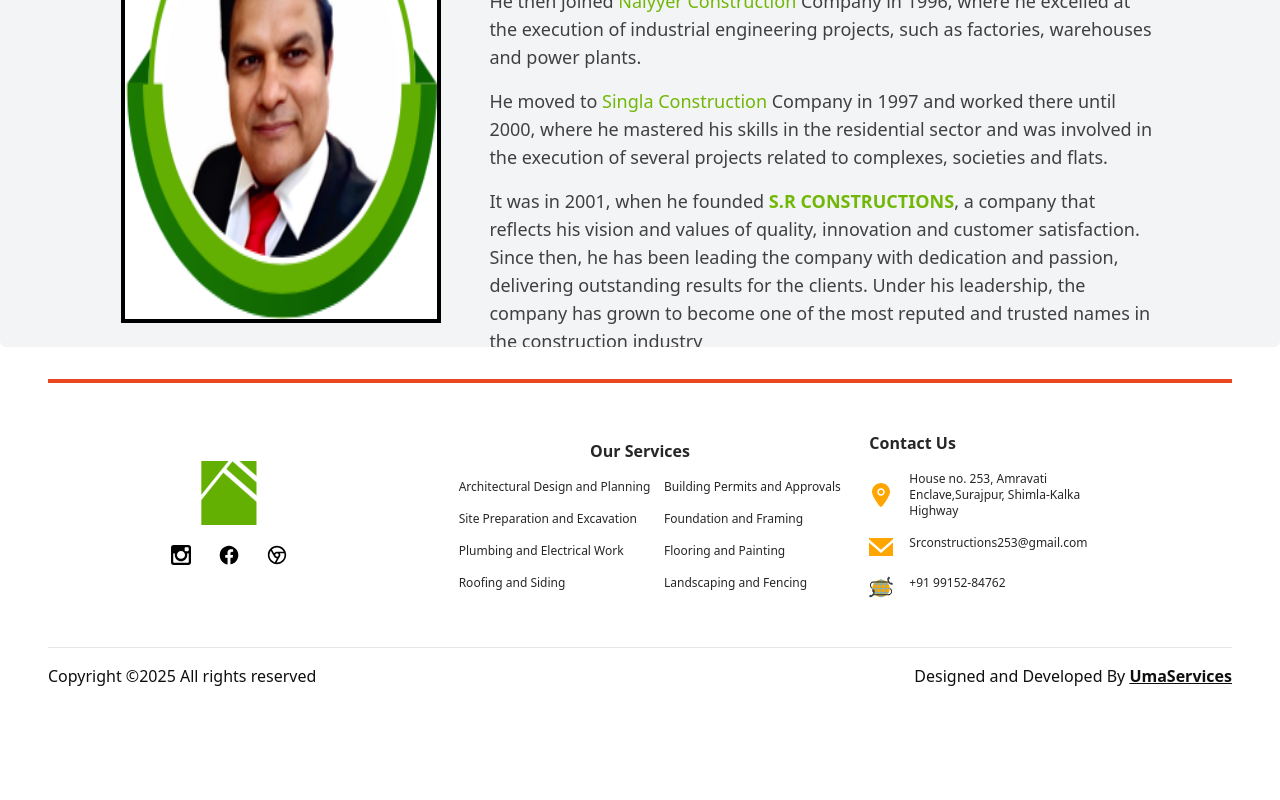
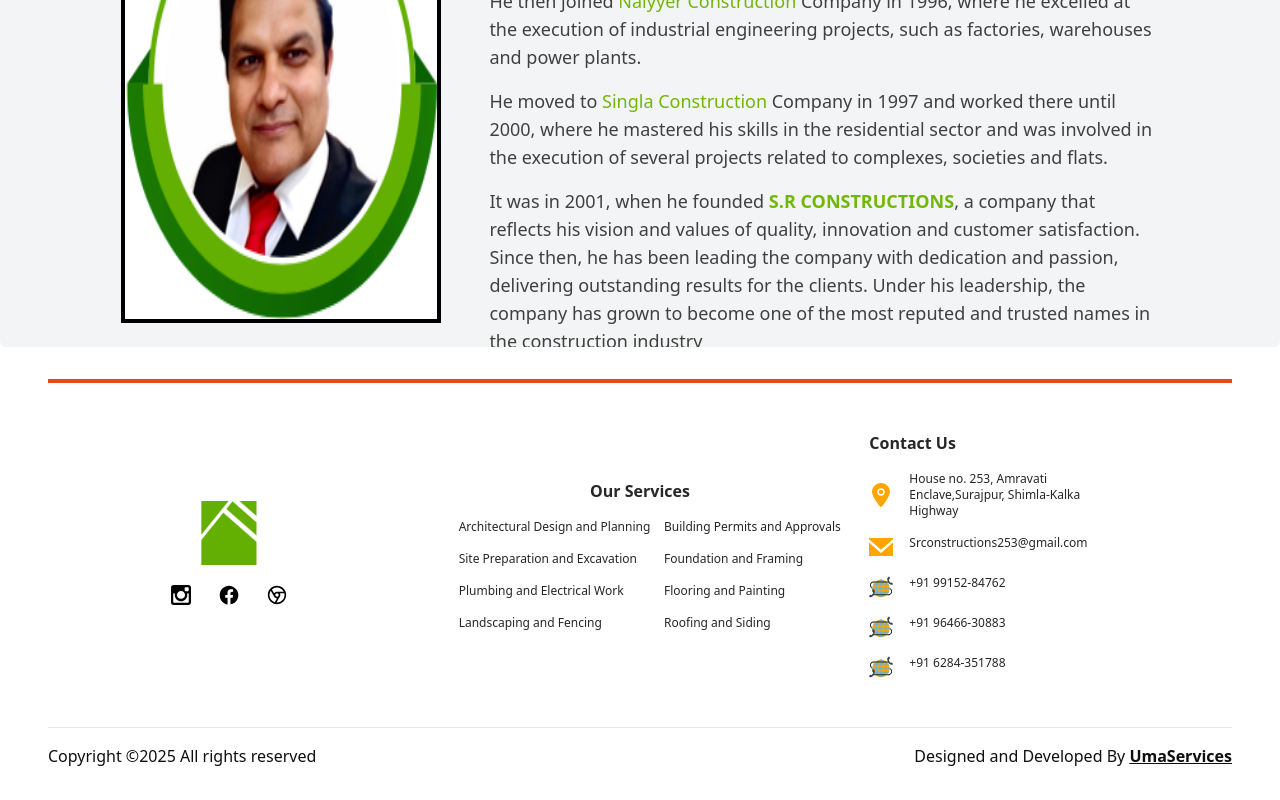
Before and after one commit to Harshit-Saxena/SRConstructions, a React (Vite) app: page /proprietor in a window 1280 px wide. Shown: the part 745-1545 px from the top of the page. Before the commit the page ends 1465 px from the top, so only its background shows below. Built offline with nearby package versions, Linux system fonts and the light colour scheme; a web font is replaced by a local one.

Commit message:
Minor changes, number added

```diff
--- a/src/components/Footer.jsx
+++ b/src/components/Footer.jsx
@@ -30,6 +30,18 @@
       detail: "+91 99152-84762",
       className: "w-6 wtext-primary-purple",
       href: "tel:+9915284762",
+    },
+    {
+      src: call,
+      detail: "+91 96466-30883",
+      className: "w-6 wtext-primary-purple",
+      href: "tel:+9646630883",
+    },
+    {
+      src: call,
+      detail: "+91 6284-351788",
+      className: "w-6 wtext-primary-purple",
+      href: "tel:+6284351788",
     },
   ]
 
@@ -131,12 +143,12 @@
               <div className="grid grid-cols-1 gap-2 xl:grid-cols-2 xl:gap-12 place-items-center xl:place-items-start">
                 <Link to={"/contact"}>
                   <li className="whitespace-nowrap text-xs text-neutral-800 hover:text-highlight transition-all duration-200">
-                    Roofing and Siding
+                    Landscaping and Fencing
                   </li>
                 </Link>
                 <Link to={"/contact"}>
                   <li className="whitespace-nowrap text-xs text-neutral-800 hover:text-highlight transition-all duration-200">
-                    Landscaping and Fencing
+                    Roofing and Siding
                   </li>
                 </Link>
               </div>
--- a/src/components/Services.jsx
+++ b/src/components/Services.jsx
@@ -121,7 +121,7 @@
 
 const ServicePageDiv = ({ img, service, mobileDetail, order }) => {
   return (
-    <div className="flex flex-col lg:flex-row gap-8 lg:gap-30 p-4">
+    <div className="flex flex-col lg:flex-row gap-8 lg:gap-30 p-4 group">
       <div className="overflow-hidden rounded-2xl">
         <img
           loading="lazy"
@@ -133,7 +133,7 @@
       <div
         className={`flex flex-col gap-4 justify-start items-center text-center lg:text-start lg:items-start font-Vietnam ${order}`}
       >
-        <p className="font-Vietnam font-medium uppercase text-xl lg:text-2xl lg:tracking-wide">
+        <p className="font-Vietnam font-medium uppercase text-xl lg:text-2xl lg:tracking-wide group-hover:text-highlight transition-all duration-500">
           {service}
         </p>
         <p className="text-sm md:text-base max-w-[50ch] xl:max-w-[45ch] text-neutral-700">
```
